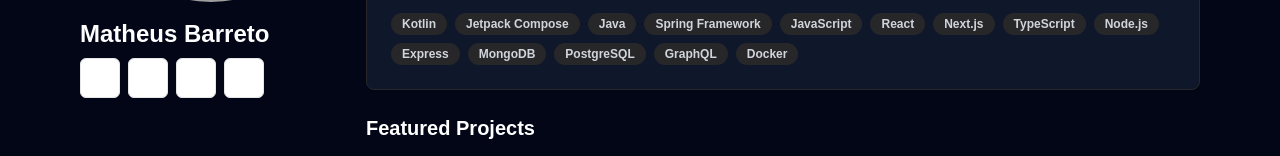
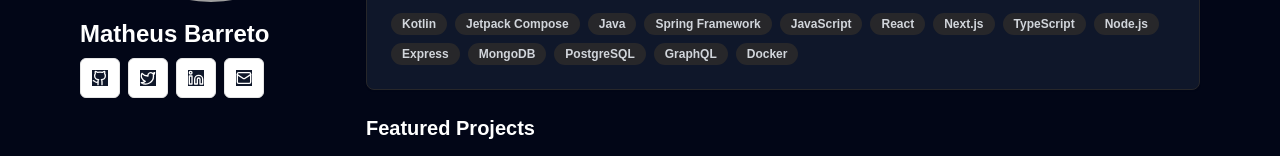
Before and after one commit to mtbarr/mtbarr-tech, a Next.js app: page / in a window 1280 px wide. Shown: the part 286-442 px from the top of the page. Built offline with nearby package versions, Linux system fonts and the light colour scheme; grey boxes are pictures that could not be loaded.

Commit message:
fix: fixed social media icons

```diff
--- a/src/app/pages/PortoflioPage.tsx
+++ b/src/app/pages/PortoflioPage.tsx
@@ -40,11 +40,11 @@ const SOCIAL_MEDIA_LINKS = [
 
 function SocialLinks() {
     return (
-        <div className="flex space-x-2">
+        <div className="flex space-x-2 ">
             {SOCIAL_MEDIA_LINKS.map(({href, icon: Icon}, index) => (
                 <Button key={index} variant="outline" size="icon" asChild>
                     <a href={href} target="_blank" rel="noopener noreferrer">
-                        <Icon className="h-4 w-4"/>
+                        <Icon className="bg-slate-900 h-4 w-4"/>
                     </a>
                 </Button>
             ))}
```
